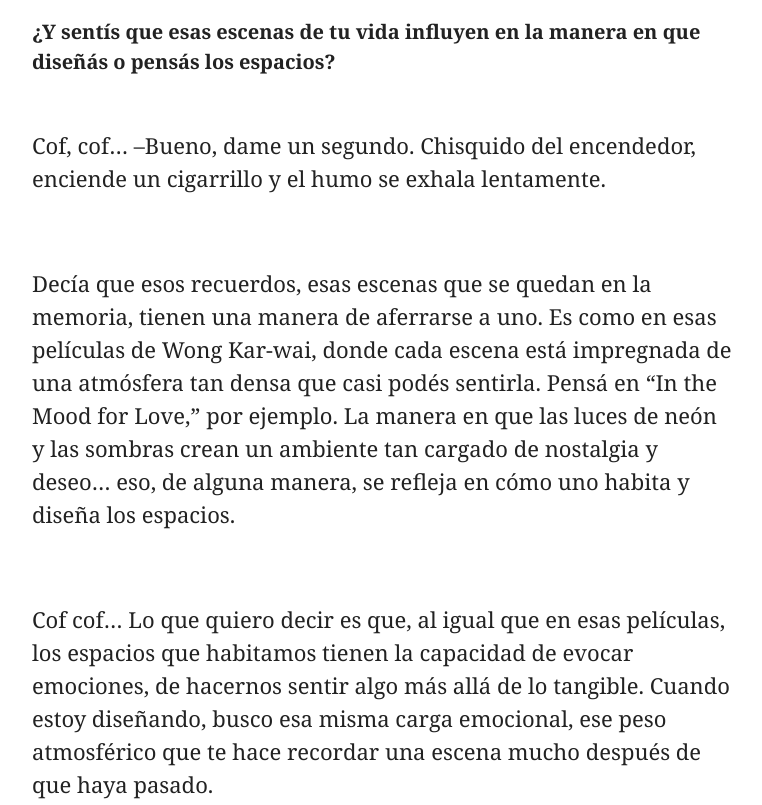
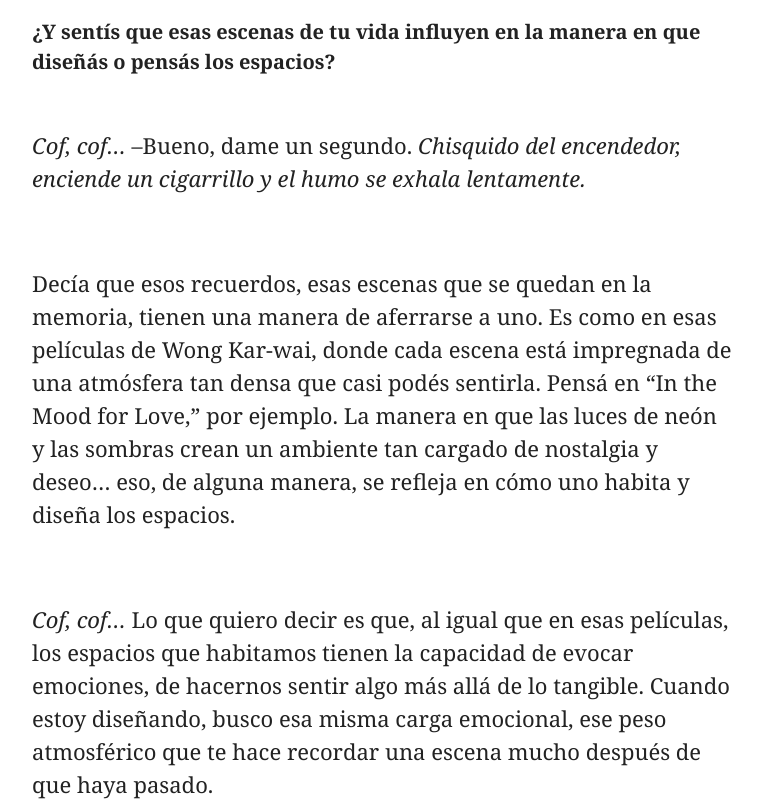
Before and after one commit to AgustinFerres/facundo-interview, a website built with webpack: page index.html in a window 1280 px wide. Shown: the part 5780-6585 px from the top of the page, without its empty margins (258-1020 px from the left). Built offline with nearby package versions, Linux system fonts and the light colour scheme.

Commit message:
added italic

```diff
--- a/css/style.css
+++ b/css/style.css
@@ -83,6 +83,10 @@ main > * {
   font-family: roboto, sans-serif;
   font-size: 16px;
   color: #262626;
+}
+
+.italic {
+  font-style: italic;
 }
 
 #interview {
--- a/index.html
+++ b/index.html
@@ -264,8 +264,8 @@
       diseñás o pensás los espacios?
     </p>
     <p class="dictate">
-      Cof, cof… –Bueno, dame un segundo. Chisquido del encendedor, enciende un
-      cigarrillo y el humo se exhala lentamente.
+      <span class="italic">Cof, cof… </span>–Bueno, dame un segundo.<span class="italic"> Chisquido del encendedor, enciende un
+      cigarrillo y el humo se exhala lentamente.</span>
     </p>
     <p class="dictate">
       Decía que esos recuerdos, esas escenas que se quedan en la memoria, tienen
@@ -277,7 +277,7 @@
       espacios.
     </p>
     <p class="dictate">
-      Cof cof… Lo que quiero decir es que, al igual que en esas películas, los
+      <span class="italic">Cof, cof… </span> Lo que quiero decir es que, al igual que en esas películas, los
       espacios que habitamos tienen la capacidad de evocar emociones, de hacernos
       sentir algo más allá de lo tangible. Cuando estoy diseñando, busco esa misma
       carga emocional, ese peso atmosférico que te hace recordar una escena
@@ -297,7 +297,7 @@
       textura o materialidad para estas "escenas"?
     </p>
     <p class="dictate">
-      Cof cof… Últimamente he estado bastante inmerso en un proyecto que juega
+      <span class="italic">Cof, cof… </span> Últimamente he estado bastante inmerso en un proyecto que juega
       mucho con texturas y materialidades, buscando esa cualidad casi táctil que
       –
       pueden ofrecer ciertos materiales. Estoy trabajando en una vivienda que se
@@ -336,7 +336,7 @@
       ese detalle que, sin ser protagonista, cambia por completo la atmósfera.
     </p>
     <p class="dictate">
-      Cof cof… Es interesante porque también están ahí para crear una sensación de
+      <span class="italic">Cof, cof… </span> Es interesante porque también están ahí para crear una sensación de
       impermanencia, de que el espacio puede cambiar, de que nada es
       completamente fijo. Las telas pueden redefinir una habitación, suavizar los
       bordes, crear sombras que varían con la hora del día, y eso le da al espacio una
```
